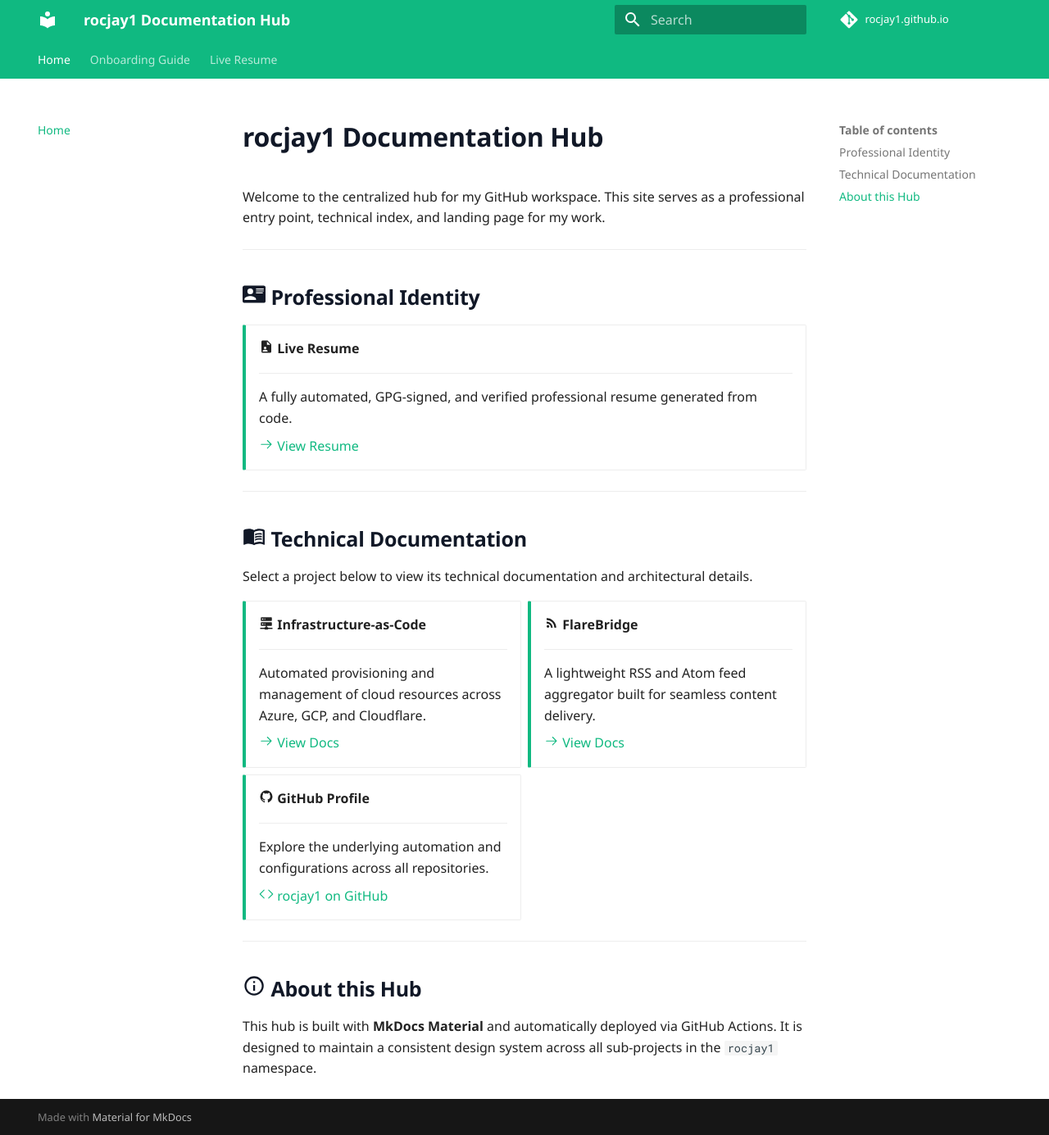
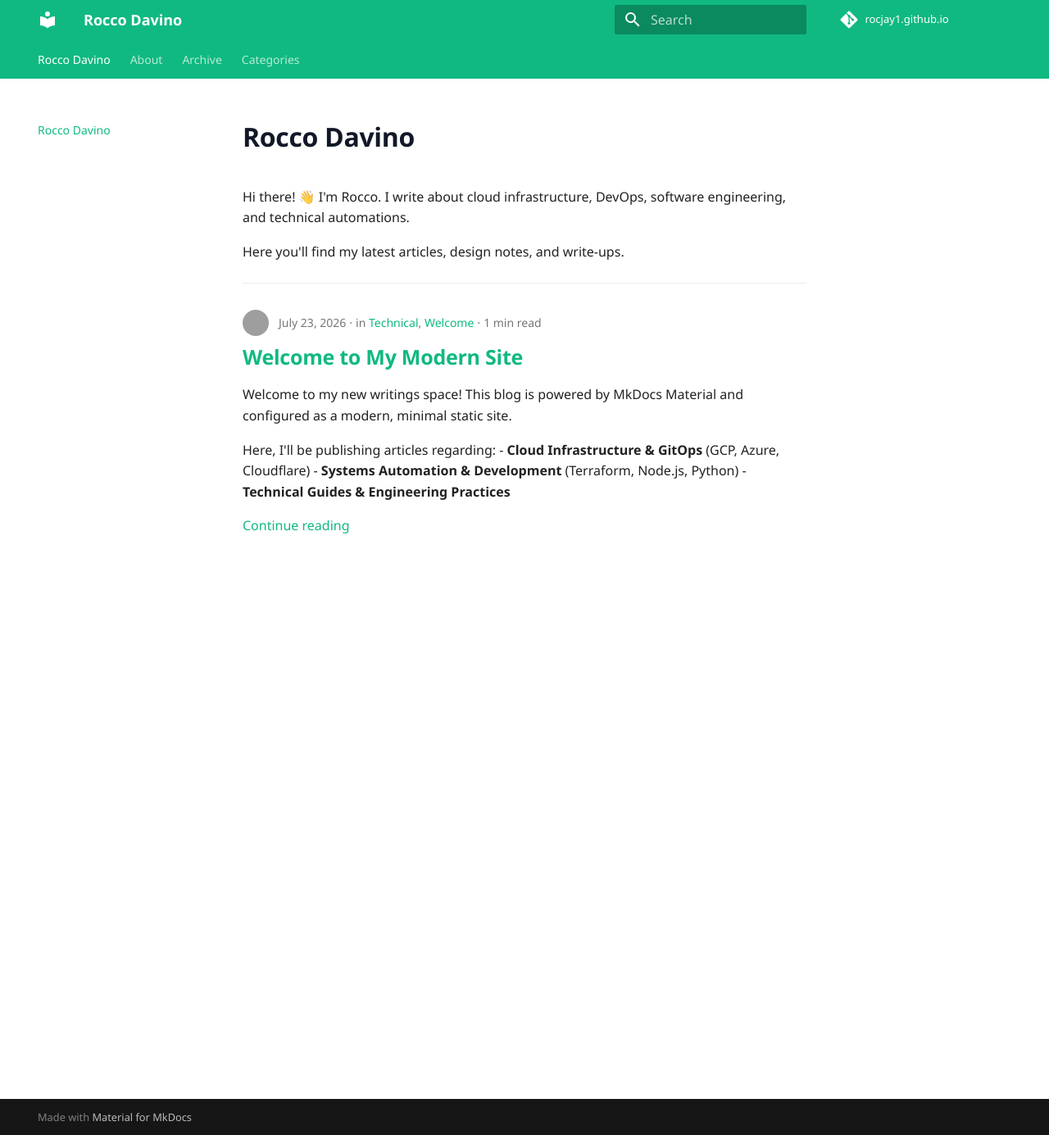
Before and after one commit to rocjay1/rocjay1.github.io, an MkDocs documentation site: the page built from docs/index.md, in a window 1280 px wide and 1385 px high. Shown: the whole window at 82% size. Built offline with MkDocs 1.6.1 and Material for MkDocs 9.7.7, drawn with Linux system fonts in a browser that asks for light colours; some web fonts are replaced; comment, search, counter and statistics services are not loaded; grey boxes are pictures that could not be loaded.

Commit message:
feat: restructure site to blog-style with root feed

```diff
--- /dev/null
+++ b/docs/.authors.yml
@@ -0,0 +1,6 @@
+authors:
+  rocjay1:
+    name: Rocco Davino
+    description: Infrastructure & Software Engineer
+    avatar: https://github.com/rocjay1.png
+    url: https://github.com/rocjay1
--- /dev/null
+++ b/docs/about.md
@@ -0,0 +1,14 @@
+# About Me
+
+Hi, I'm Rocco Davino! I am a software and cloud infrastructure engineer specializing in systems automation, DevOps, and cloud ecosystems.
+
+## Technical Interests
+- **Infrastructure as Code (IaC):** Building and managing declarative environments using Terraform.
+- **Cloud Engineering:** Multi-cloud solutions spanning GCP, Microsoft Azure, and Cloudflare Edge.
+- **GitOps & CI/CD:** Designing robust delivery pipelines that sign, verify, and automatically publish artifacts.
+- **Backend Systems:** Creating highly available APIs and integrations in Node.js, Python, and Go.
+
+## About this Site
+This blog acts as a technical notebook. It hosts post-mortems, automation tutorials, and architectural write-ups on things I build or discover.
+
+Feel free to connect with me on [GitHub](https://github.com/rocjay1).
--- a/docs/index.md
+++ b/docs/index.md
@@ -1,59 +1,7 @@
-# rocjay1 Documentation Hub
+# Rocco Davino
 
-Welcome to the centralized hub for my GitHub workspace. This site serves as a professional entry point, technical index, and landing page for my work.
+Hi there! 👋 I'm Rocco. I write about cloud infrastructure, DevOps, software engineering, and technical automations.
+
+Here you'll find my latest articles, design notes, and write-ups.
 
 ---
-
-## :material-card-account-details: Professional Identity
-
-<div class="grid cards" markdown>
-
--   :material-file-account: __Live Resume__
-
-    ---
-
-    A fully automated, GPG-signed, and verified professional resume generated from code.
-
-    [:octicons-arrow-right-24: View Resume](https://docs.roccosmodernsite.net/rocco-davino-resume/)
-
-</div>
-
----
-
-## :material-book-open-variant: Technical Documentation
-
-Select a project below to view its technical documentation and architectural details.
-
-<div class="grid cards" markdown>
-
--   :material-server-network: __Infrastructure-as-Code__
-
-    ---
-
-    Automated provisioning and management of cloud resources across Azure, GCP, and Cloudflare.
-
-    [:octicons-arrow-right-24: View Docs](https://docs.roccosmodernsite.net/rocjay1-infrastructure/)
-
--   :material-rss: __FlareBridge__
-
-    ---
-
-    A lightweight RSS and Atom feed aggregator built for seamless content delivery.
-
-    [:octicons-arrow-right-24: View Docs](http://docs.roccosmodernsite.net/FlareBridge/)
-
--   :material-github: __GitHub Profile__
-
-    ---
-
-    Explore the underlying automation and configurations across all repositories.
-
-    [:octicons-code-24: rocjay1 on GitHub](https://github.com/rocjay1)
-
-</div>
-
----
-
-## :material-information-outline: About this Hub
-
-This hub is built with **MkDocs Material** and automatically deployed via GitHub Actions. It is designed to maintain a consistent design system across all sub-projects in the `rocjay1` namespace.
--- /dev/null
+++ b/docs/posts/2026-07-23-welcome.md
@@ -0,0 +1,24 @@
+---
+date: 2026-07-23
+authors:
+  - rocjay1
+categories:
+  - Technical
+  - Welcome
+tags:
+  - welcome
+  - meta
+---
+
+# Welcome to My Modern Site
+
+Welcome to my new writings space! This blog is powered by MkDocs Material and configured as a modern, minimal static site.
+
+Here, I'll be publishing articles regarding:
+- **Cloud Infrastructure & GitOps** (GCP, Azure, Cloudflare)
+- **Systems Automation & Development** (Terraform, Node.js, Python)
+- **Technical Guides & Engineering Practices**
+
+<!-- more -->
+
+Stay tuned for upcoming posts as I get the platform fully set up!
--- a/mkdocs.yml
+++ b/mkdocs.yml
@@ -1,12 +1,20 @@
-site_name: rocjay1 Documentation Hub
+site_name: Rocco Davino
 site_url: https://docs.roccosmodernsite.net/
 repo_url: https://github.com/rocjay1/rocjay1.github.io
 repo_name: rocjay1.github.io
 
+plugins:
+  - search
+  - blog:
+      blog_dir: .
+      post_dir: posts
+      archive_date_format: MMMM yyyy
+
 nav:
-  - Home: index.md
-  - Onboarding Guide: onboarding.md
-  - Live Resume: https://docs.roccosmodernsite.net/rocco-davino-resume/
+  - Blog: index.md
+  - About: about.md
+  # - Resume: resume.md
+  # - Projects: projects.md
 
 theme:
   name: material
@@ -19,6 +27,8 @@
   features:
     - navigation.tabs
     - navigation.sections
+    - navigation.top
+    - toc.follow
     - content.code.copy
     - content.code.annotate
 
```
Also changed, not shown: docs/onboarding.md (deleted, +0 -101 lines).
